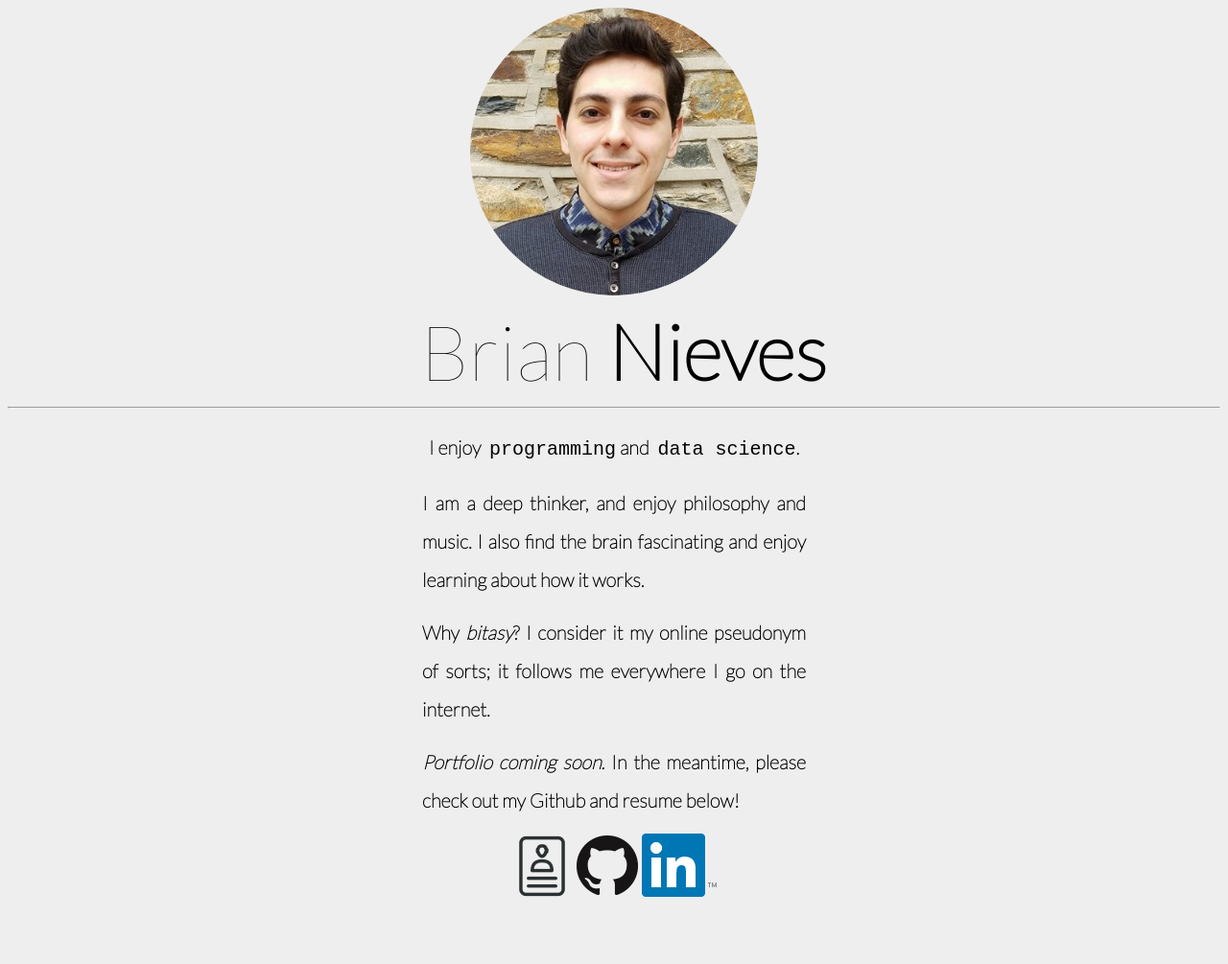
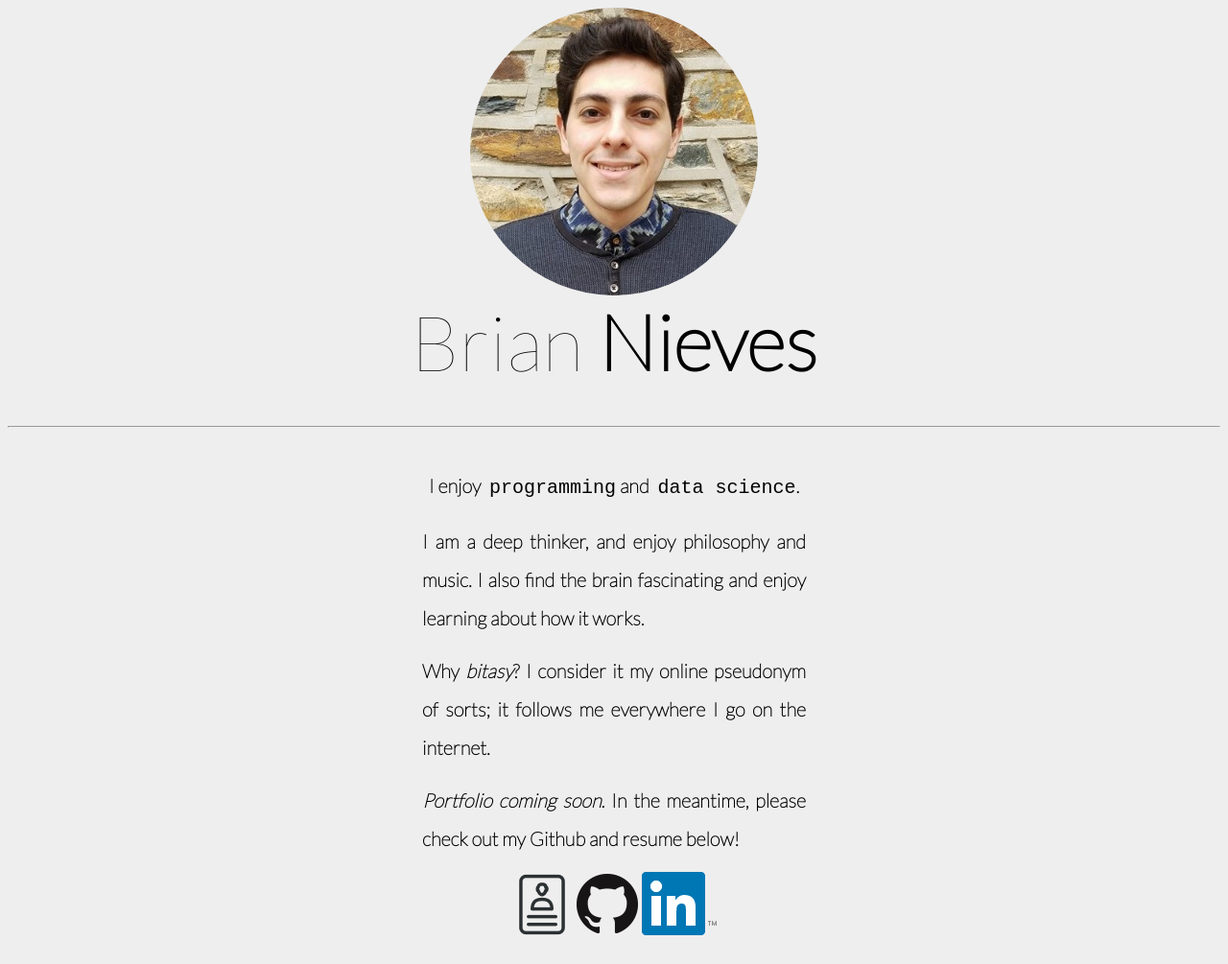
Before and after one commit to bitasy/bitasy.github.io, a plain HTML site: page index.html in a window 1280 px wide. Shown: the whole page at 96% size. Before the commit the page ends 970 px from the top, so only its background shows below. Drawn offline with nearby package versions, Linux system fonts and the light colour scheme.

Commit message:
Squashed commit of the following:
commit 4696cad5d8b470f9851c8f0d94903227591293b6
Author: Brian Nieves <0bitasy0@gmail.com>
Date:   Wed Feb 14 13:34:26 2018 -0500

    fixed layering issue for sticky head

commit 8a7adad2934d0661693a08accbec6d4c1344cef5
Author: Brian Nieves <0bitasy0@gmail.com>
Date:   Wed Feb 14 13:31:04 2018 -0500

    added sticky header, but it is drawn over by text

```diff
--- a/css/styles.css
+++ b/css/styles.css
@@ -1,5 +1,6 @@
 body {
-  background-color: #eeeeee;
+  background-color: #eee;
+  z-index: 0;
 }
 
 #portrait{
@@ -13,17 +14,14 @@ body {
 
 #heading {
     width: 100%;
-    padding: 10px;
-    position: relative;
+    position: -webkit-sticky;
+    position: sticky;
+    top: 0;
+    background: #eee;
+    z-index: 1;
     text-align: center;
     font-size: 80px;
     font-family: 'Lato', 'Segoe UI Light', 'Calibri Light', sans-serif;
-}
-
-hr {
-  position: relative;
-  margin-top: 0px;
-  margin-bottom: 20px;
 }
 
 body p, #links {
--- a/index.html
+++ b/index.html
@@ -13,8 +13,9 @@
     <img id="portrait", src="images/face_portrait.jpg" alt="Portrait of Brian Nieves" />
     <div id = "heading">
       Brian <b>Nieves</b>
+      <hr />
     </div>
-    <hr />
+
     <p style="text-align: center">
       I enjoy <span class="programming">programming</span> and <span class="programming">data science</span>.
     </p>
```
